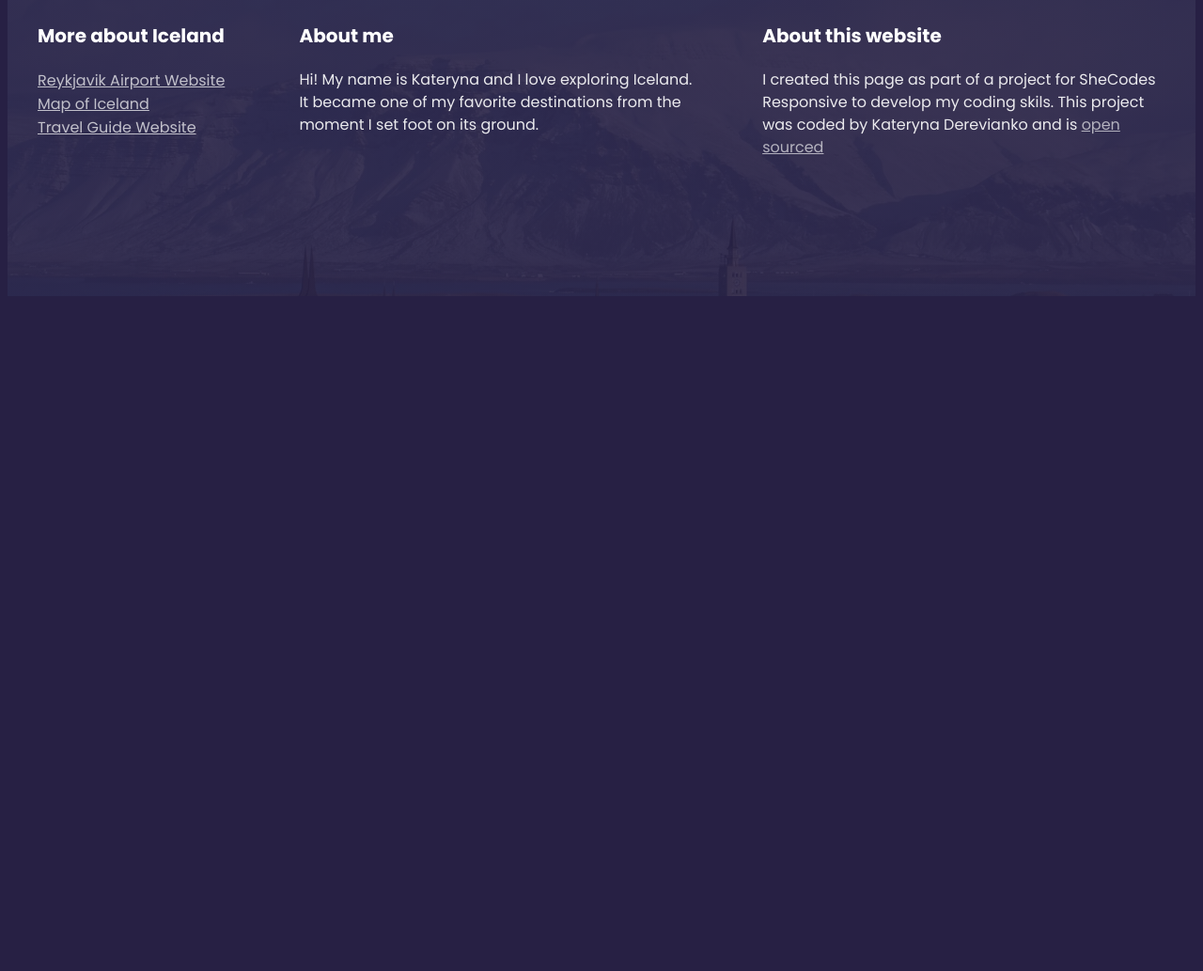
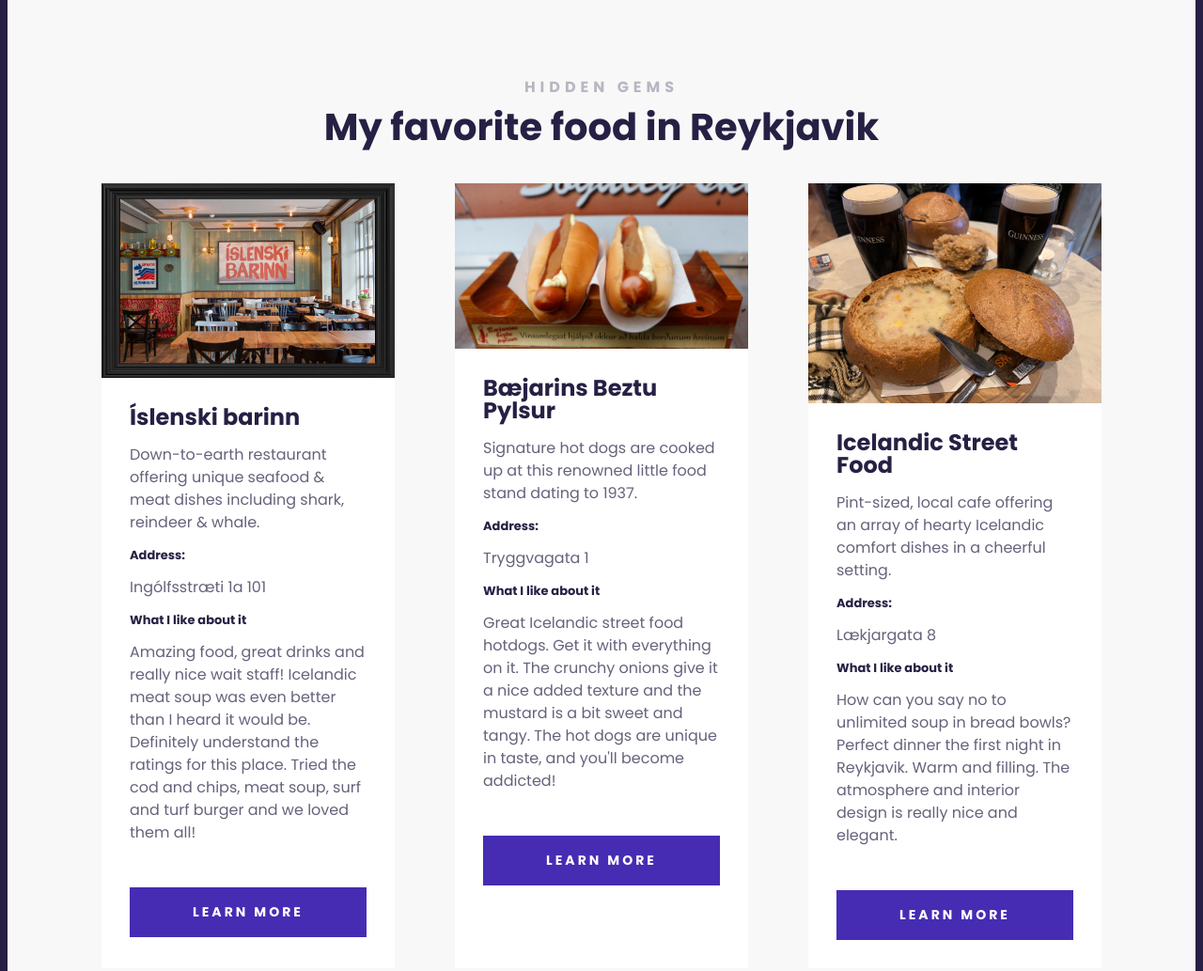
Before and after one commit to kjderevianko/Iceland-travel-project, a plain HTML site: page index.html in a window 1280 px wide. Shown: the part 1420-2453 px from the top of the page at 94% size. Before the commit the page ends 1743 px from the top, so only its background shows below. Drawn offline with Linux system fonts and the light colour scheme.

Commit message:
Added cards to the website

```diff
--- a/index.html
+++ b/index.html
@@ -54,9 +54,108 @@
             </p>
           </div>
         </section>
+        <section class="secondary">
+          <h2 class="text-center">Hidden gems</h2>
+          <h3 class="text-center">My favorite food in Reykjavik</h3>
+          <div class="grid grid-3-columns">
+            <div class="card">
+              <div class="card-header">
+                <img
+                  src="images/food/icelandicbar.jpeg"
+                  alt=""
+                  class="img-responsive"
+                />
+              </div>
+              <div class="card-body">
+                <h4>Íslenski barinn</h4>
+                <p>
+                  Down-to-earth restaurant offering unique seafood & meat dishes
+                  including shark, reindeer & whale.
+                </p>
+                <h5>Address:</h5>
+                <p>Ingólfsstræti 1a 101</p>
+                <h5>What I like about it</h5>
+                <p>
+                  Amazing food, great drinks and really nice wait staff!
+                  Icelandic meat soup was even better than I heard it would be.
+                  Definitely understand the ratings for this place. Tried the
+                  cod and chips, meat soup, surf and turf burger and we loved
+                  them all!
+                </p>
+              </div>
+              <div class="card-footer">
+                <a href="https://islenskibarinn.is/" class="btn" target="_blank"
+                  >Learn more</a
+                >
+              </div>
+            </div>
+            <div class="card">
+              <div class="card-header">
+                <img
+                  src="images/food/hotdogchamp.webp"
+                  alt=""
+                  class="img-responsive"
+                />
+              </div>
+              <div class="card-body">
+                <h4>Bæjarins Beztu Pylsur</h4>
+                <p>
+                  Signature hot dogs are cooked up at this renowned little food
+                  stand dating to 1937.
+                </p>
+                <h5>Address:</h5>
+                <p>Tryggvagata 1</p>
+                <h5>What I like about it</h5>
+                <p>
+                  Great Icelandic street food hotdogs. Get it with everything on
+                  it. The crunchy onions give it a nice added texture and the
+                  mustard is a bit sweet and tangy. The hot dogs are unique in
+                  taste, and you'll become addicted!
+                </p>
+              </div>
+              <div class="card-footer">
+                <a href="https://bbp.is/" class="btn" target="_blank"
+                  >Learn more</a
+                >
+              </div>
+            </div>
+            <div class="card">
+              <div class="card-header">
+                <img
+                  src="images/food/streetsoup.jpeg"
+                  alt=""
+                  class="img-responsive"
+                />
+              </div>
+              <div class="card-body">
+                <h4>Icelandic Street Food</h4>
+                <p>
+                  Pint-sized, local cafe offering an array of hearty Icelandic
+                  comfort dishes in a cheerful setting.
+                </p>
+                <h5>Address:</h5>
+                <p>Lækjargata 8</p>
+                <h5>What I like about it</h5>
+                <p>
+                  How can you say no to unlimited soup in bread bowls? Perfect
+                  dinner the first night in Reykjavik. Warm and filling. The
+                  atmosphere and interior design is really nice and elegant.
+                </p>
+              </div>
+              <div class="card-footer">
+                <a
+                  href="https://www.icelandicfoods.com/"
+                  class="btn"
+                  target="_blank"
+                  >Learn more</a
+                >
+              </div>
+            </div>
+          </div>
+        </section>
       </main>
       <footer>
-        <section class="grid">
+        <section class="grid grid-3-columns-footer">
           <div>
             <h3>More about Iceland</h3>
             <ul>
@@ -71,7 +170,7 @@
                 <a
                   href="https://www.google.com/maps/d/viewer?mid=1YtJsjj3Y27nk4hfp8P_RTgwZzA4&hl=en_US&ll=64.77922283173318%2C-20.17429300000001&z=7"
                   target="_blank"
-                  >Map of Iceland</a
+                  >Attractions of Iceland</a
                 >
               </li>
               <li>
--- a/src/styles.css
+++ b/src/styles.css
@@ -7,22 +7,64 @@
   max-width: 1400px;
   margin: 0 auto;
 }
+
 .grid {
   display: grid;
-  grid-template-columns: 1fr 2fr 2fr;
+
   grid-gap: 64px;
+}
+
+.glacier {
+  max-width: 100%;
+  height: 500px;
+  display: block;
+}
+.img-responsive {
+  max-width: 100%;
+  display: block;
 }
 .grid-2-columns {
   grid-template-columns: 1fr 1fr;
 }
-.glacier {
-  max-width: 100%;
-  height: 500px;
+.grid-3-columns-footer {
+  grid-template-columns: 1fr 2fr 2fr;
+}
+.grid-3-columns {
+  grid-template-columns: 1fr 1fr 1fr;
+}
+.card {
+  background: white;
+  margin: 30px 0;
+}
+.card-body {
+  padding: 30px;
+}
+.card-footer {
+  padding: 0 30px 30px;
+}
+.btn {
+  display: block;
+  color: white;
+  font-weight: 700;
+  font-size: 14px;
+  line-height: 1.5;
+  text-align: center;
+  letter-spacing: 3px;
+  text-transform: uppercase;
+  padding: 16px;
+  background-color: #462cb3;
+  text-decoration: none;
 }
 section {
-  max-width: 1200px;
+  max-width: 100%;
   margin: 0 auto;
-  padding: 100px 0;
+  padding: 100px;
+}
+section.secondary {
+  background: #f8f8f8;
+}
+.text-center {
+  text-align: center;
 }
 header {
   background-image: linear-gradient(rgba(0, 0, 0, 0.6), rgba(0, 0, 0, 0.6)),
@@ -86,6 +128,20 @@
   color: #272044;
   margin: 0;
 }
+main h4 {
+  font-weight: 700;
+  font-size: 24px;
+  line-height: 1;
+  margin: 0;
+  color: #272044;
+}
+main h5 {
+  font-weight: 700;
+  font-size: 13px;
+  line-height: 1;
+  margin: 0;
+  color: #272044;
+}
 main p {
   font-weight: 400;
   font-size: 16px;
```
Also changed, not shown: images/food/hotdogchamp.webp (added), images/food/icelandicbar.jpeg (added), images/food/streetsoup.jpeg (added), 2 other files.
